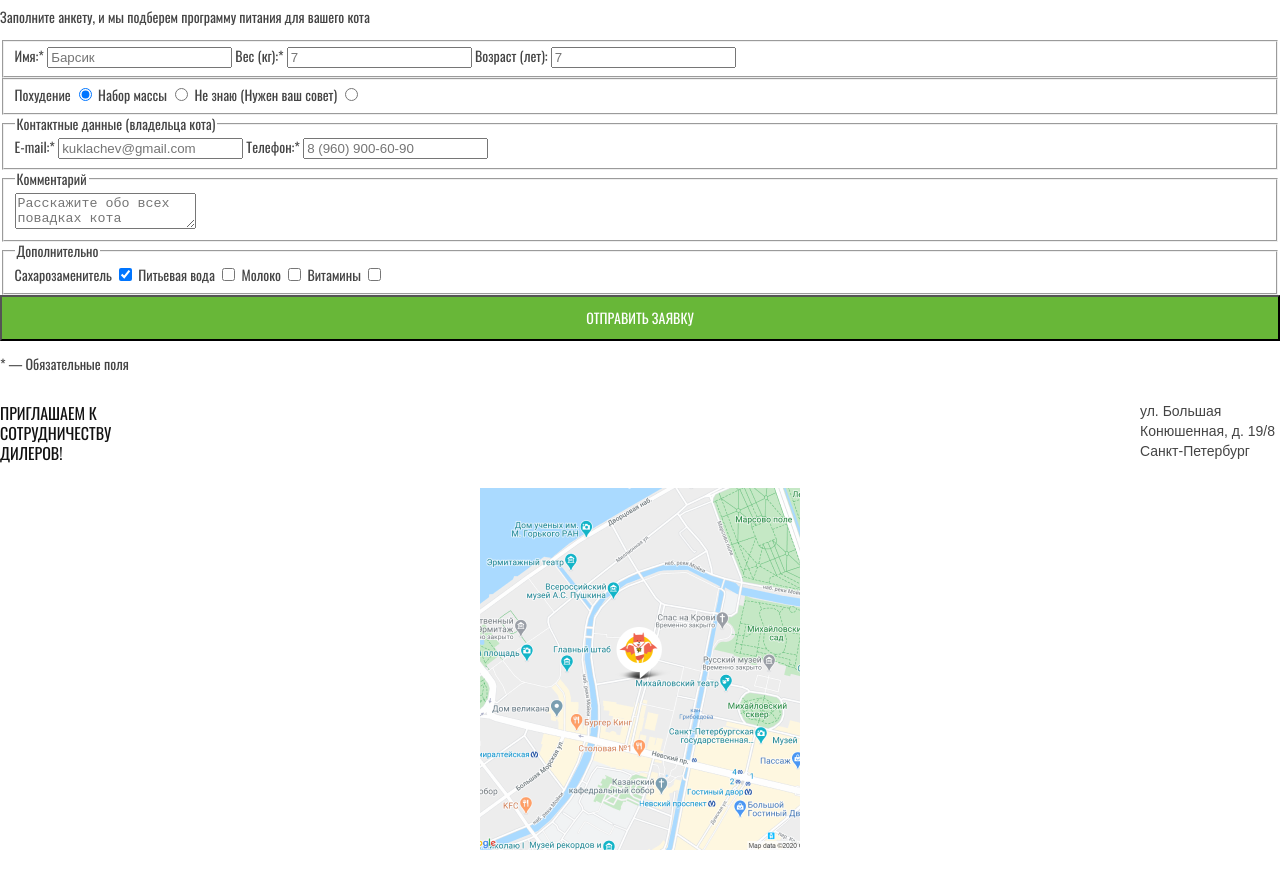
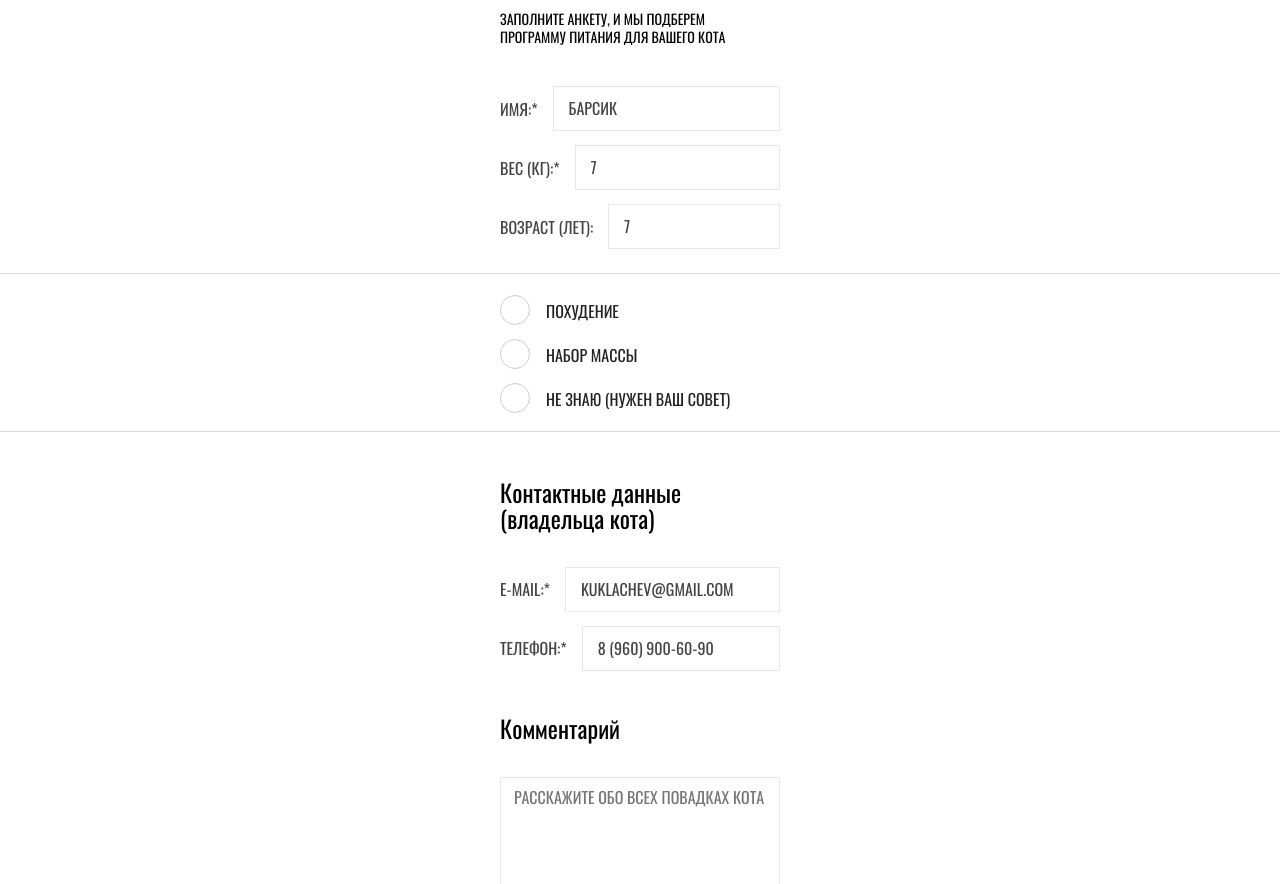
Before and after one commit to NikitaToshchev/550217-cat-energy-22, a website: page source/form.html in a window 1280 px wide. Shown: the part 354-1238 px from the top of the page. Drawn offline with nearby package versions, Linux system fonts and the light colour scheme; files that its build step writes are made by us from their sources.

Commit message:
Стилизация формы

```diff
--- a/source/form.html
+++ b/source/form.html
@@ -18,8 +18,7 @@
 <body class="page-body">
 
   <header class="page-header">
-    <div class="container">
-      <a class="page-header__logo header-logo">
+    <a class="page-header__logo header-logo container" href="index.html">
       <img class="header-logo__img" src="img/logo-mobile.svg" width="34" height="38" alt="Логотип Сat Energy">
       <img class="header-logo__name" src="img/logo-name-mobile.svg" width="101" height="18" alt="">
     </a>
@@ -38,19 +37,20 @@
       </ul>
       <button class="nav__toggle" type="button" aria-label="Открыть меню"></button>
     </nav>
-    </div>
   </header>
 
-  <main class="page-main">
+  <main class="page-main form-page">
 
     <section class="order">
+      <div class="container">
         <h1 class="order__title title">Подбор программы</h1>
-      <p class="order__text">Заполните анкету, и мы подберем программу питания для вашего кота</p>
+        <p class="order__text">Заполните анкету, и мы подберем<br> программу питания для вашего кота</p>
+      </div>
       <form class="order__form" action="https://echo.htmlacademy.ru" method="POST">
 
-        <fieldset class="order__catdata">
-          <legend class="visually-hidden">Данные кота</legend>
-
+        <fieldset class="order__fieldset order__fieldset--catdata">
+          <div class="container">
+            <h2 class="visually-hidden">Данные кота</h2>
             <label class="order__input input">
               <span>Имя:*</span>
               <input type="text" name="cat-name" placeholder="Барсик" required>
@@ -65,32 +65,32 @@
               <span>Возраст (лет):</span>
               <input type="text" name="cat-age" placeholder="7">
             </label>
-
+          </div>
         </fieldset>
 
-        <fieldset class="order__programs">
-          <legend class="visually-hidden">Выбор программы</legend>
-
+        <fieldset class="order__fieldset order__fieldset--programs">
+          <div class="container">
+            <h2 class="visually-hidden">Выбор программы</h2>
             <label class="order__radio choice">
               <span>Похудение</span>
-            <input type="radio" name="programs" value="Похудение" checked>
+              <input class="visually-hidden" type="radio" name="programs" value="Похудение" checked>
             </label>
 
             <label class="order__radio choice">
               <span>Набор массы</span>
-            <input type="radio" name="programs" value="Набор массы">
+              <input class="visually-hidden" type="radio" name="programs" value="Набор массы">
             </label>
 
             <label class="order__radio choice">
               <span>Не знаю (Нужен ваш совет)</span>
-            <input type="radio" name="programs" value="Cовет">
+              <input class="visually-hidden" type="radio" name="programs" value="Cовет">
             </label>
-
+          </div>
         </fieldset>
 
-        <fieldset class="order__contacts">
-          <legend class="order__title title-extra">Контактные данные (владельца кота)</legend>
-
+        <fieldset class="order__fieldset order__fieldset--contacts">
+          <div class="container">
+            <h2 class="order__legend title-extra">Контактные данные (владельца кота)</h2>
             <label class="order__input input input--email">
               <span>E-mail:*</span>
               <input type="email" name="email" placeholder="kuklachev@gmail.com" required>
@@ -100,54 +100,54 @@
               <span>Телефон:*</span>
               <input type="tel" name="tel" placeholder="8 (960) 900-60-90" required>
             </label>
-
+          </div>
         </fieldset>
 
-        <fieldset class="order__comments">
-          <legend class="order__title title-extra">Комментарий</legend>
-
+        <fieldset class="order__fieldset order__fieldset--comments">
+          <div class="container">
+            <h2 class="order__legend title-extra">Комментарий</h2>
             <label class="order__input input">
               <span class="visually-hidden">Комментарий</span>
               <textarea name="comment" placeholder="Расскажите обо всех повадках кота"></textarea>
             </label>
-
+          </div>
         </fieldset>
 
-        <fieldset class="order__extra-goods">
-          <legend class="order__title title-extra">Дополнительно</legend>
-
+        <fieldset class="order__fieldset order__fieldset--extra-goods">
+          <div class="container">
+            <h2 class="order__legend title-extra">Дополнительно</h2>
             <label class="order__checkbox choice choice--check">
               <span>Сахарозаменитель</span>
-            <input type="checkbox" name="extra-goods" value="sweetener" checked>
+              <input class="visually-hidden" type="checkbox" name="extra-goods" value="sweetener" checked>
             </label>
 
             <label class="order__checkbox choice choice--check">
               <span>Питьевая вода</span>
-            <input type="checkbox" name="extra-goods" value="water">
+              <input class="visually-hidden" type="checkbox" name="extra-goods" value="water">
             </label>
 
             <label class="order__checkbox choice choice--check">
               <span>Молоко</span>
-            <input type="checkbox" name="extra-goods" value="milk">
+              <input class="visually-hidden" type="checkbox" name="extra-goods" value="milk">
             </label>
 
             <label class="order__checkbox choice choice--check">
               <span>Витамины</span>
-            <input type="checkbox" name="extra-goods" value="vitamins">
+              <input class="visually-hidden" type="checkbox" name="extra-goods" value="vitamins">
             </label>
-
+          </div>
         </fieldset>
-
+        <div class="container">
           <button class="order__button button" type="submit">Отправить заявку</button>
           <p class="order__required">* — Обязательные поля</p>
-
+        </div>
       </form>
     </section>
 
-    <section class="contacts">
+    <section class="contacts contacts--grey-background">
       <h2 class="visually-hidden">Контакты</h2>
-      <div class="contacts__text">
-        <p class="contacts__invite">Приглашаем к сотрудничеству дилеров!</p>
+      <div class="contacts__text container">
+        <p class="contacts__invite">Приглашаем <br>к сотрудничеству дилеров!</p>
         <p class="contacts__adress">ул. Большая Конюшенная, д. 19/8 Санкт-Петербург</p>
       </div>
       <div class="contacts__map">
@@ -157,13 +157,14 @@
   </main>
 
   <footer class="page-footer">
-    <div class="container">
+    <div class="page-footer__wrapper container">
 
       <a class="page-footer__logo footer-logo" href="#">
         <img class="footer-logo__img" src="img/logo-name-mobile.svg" width="128" height="24" alt="Логотип Сat Energy">
       </a>
 
-      <ul class="page-footer__social social">
+      <div class="page-footer__social">
+        <ul class="social">
           <li class="social__item">
             <a class="social__link" href="#" aria-label="Вконтакте">
               <svg width="23" height="16" fill="none" xmlns="http://www.w3.org/2000/svg">
@@ -184,7 +185,7 @@
           </li>
           <li class="social__item">
             <a class="social__link" href="#" aria-label="Facebook">
-            <svg width="22" height="22" fill="none" xmlns="http://www.w3.org/2000/svg">
+              <svg width="22" height="20" fill="none" xmlns="http://www.w3.org/2000/svg">
                 <path
                   d="M16.5 1.833h-2.75a4.63 4.63 0 00-3.24 1.317 4.45 4.45 0 00-1.343 3.177v2.697h-2.75v3.595h2.75v7.191h3.666v-7.19h2.75l.917-3.596h-3.667V6.327a.89.89 0 01.269-.635.926.926 0 01.648-.263h2.75V1.833z"
                   stroke="#666" stroke-width="1.1" stroke-linecap="round" stroke-linejoin="round" />
@@ -192,12 +193,13 @@
             </a>
           </li>
         </ul>
+      </div>
 
       <div class="page-footer__copyright">
-        <a class="page-footer__copyright-link" href="https://htmlacademy.ru/intensive/adaptive" target="_blank">HTML
-          Academy
+        <a class="page-footer__copyright-link" href="https://htmlacademy.ru/intensive/adaptive" target="_blank">
+          <span class="page-footer__copyright-developer">HTML Academy</span>
           <svg class="page-footer__copyright-logo" xmlns="http://www.w3.org/2000/svg" width="27" height="34"
-            viewBox="0 0 60 60">
+            viewBox="10 10 40 40">
             <path fill="#666666"
               d="M30.2 5h-.2l-19.7 2.1v36.2l19.7 11.7 19.7-11.7v-36.2l-19.5-2.1zm17 36.8l-17.2 10.2-17.2-10.2v-14.8l17.1 10.2v1.8l-11.7-7v1.8l11.8 7.1v1.9l-11.8-7v1.8l11.8 7 11.9-7.1v-7.6l5.3-3.2v15.1zm-.1-17l-4.7 2.8-2.2 1.3-10.3-6.1v1.8l8.8 5.3h-.1l-.2.1-1.3.7-7.3-4.3v1.8l5.8 3.4-1.4.9-4.3-2.6v1.8l2.9 1.7-2.9 1.7-17-10.1 17-10.2 17.2 10zm.1-1.8l-17.3-10.2-17.1 10.2v-13.6l17.2-1.8 17.2 1.8v13.6z" />
           </svg>
--- a/source/sass/blocks/button.scss
+++ b/source/sass/blocks/button.scss
@@ -11,6 +11,8 @@
   text-decoration: none;
   color: $basic-white;
   background-color: $basic-green;
+  border: none;
+  cursor: pointer;
 
   &:hover {
     background-color: $special-green;
--- /dev/null
+++ b/source/sass/blocks/choice.scss
@@ -0,0 +1,53 @@
+.choice {
+  position: relative;
+  display: flex;
+  font-size: 16px;
+  line-height: 18px;
+  text-transform: uppercase;
+  color: $special-dark-grey;
+
+  span {
+    order: 2;
+    cursor: pointer;
+    user-select: none;
+  }
+
+  // input {
+
+  //   &:checked .choice::after{
+  //     @include pseudo;
+  //       top: 1px;
+  //       left: -33px;
+  //       width: 13px;
+  //       height: 13px;
+  //       background-color: $basic-green;
+  //       border-radius: 50%;
+  //     }
+  //   }
+
+  &::before {
+    @include pseudo;
+    top: -7px;
+    left: -46px;
+    width: 30px;
+    height: 30px;
+    border: 1px solid $special-grey;
+    border-radius: 50%;
+  }
+}
+
+.choice--check {
+  &::before {
+    border-radius: 0;
+  }
+
+  &::after {
+    top: 0;
+    left: -35px;
+    width: 18px;
+    height: 14px;
+    background-color: transparent;
+    background-image: url("../../img/icon/check.svg");
+    border-radius: 50%;
+  }
+}
--- a/source/sass/blocks/contacts.scss
+++ b/source/sass/blocks/contacts.scss
@@ -1,5 +1,8 @@
-// .contacts {
-// }
+.contacts {
+  &--grey-background {
+    background-color: $basic-grey;
+  }
+}
 
 .contacts__text {
   margin-bottom: 9px;
--- /dev/null
+++ b/source/sass/blocks/input.scss
@@ -0,0 +1,65 @@
+.input {
+  display: flex;
+  align-items: center;
+  font-size: 16px;
+  line-height: 18px;
+  color: $basic-dark-grey;
+  text-transform: uppercase;
+
+  span {
+    flex-shrink: 0;
+    margin-right: 15px;
+  }
+
+  input {
+    width: 100%;
+    padding: 12px 10px 13px 15px;
+    font: inherit;
+    text-transform: uppercase;
+    border: 1px solid $special-light-grey-1;
+  }
+
+  input::-webkit-input-placeholder {
+    color: $basic-dark-grey;
+  }
+
+  input::-moz-placeholder {
+    color: $basic-dark-grey;
+  }
+
+  input:-moz-placeholder {
+    color: $basic-dark-grey;
+  }
+
+  input:placeholder-shown {
+    color: $basic-dark-grey;
+  }
+
+  input:-ms-input-placeholder {
+    color: $basic-dark-grey;
+  }
+
+  input::-ms-input-placeholder {
+    color: $basic-dark-grey;
+  }
+
+  input::placeholder {
+    color: $basic-dark-grey;
+  }
+
+  textarea {
+    padding: 10px 13px;
+    font: inherit;
+    text-transform: uppercase;
+    width: 100%;
+    min-height: 150px;
+    resize: none;
+    border-color: $special-light-grey-1;
+  }
+}
+
+// .input--email {
+// }
+
+// .input--tel {
+// }
--- a/source/sass/blocks/nav.scss
+++ b/source/sass/blocks/nav.scss
@@ -9,7 +9,6 @@
 }
 
 .nav__item {
-  padding: 22px 0;
   border-bottom: 1px solid $special-light-grey;
 
   &:first-child {
@@ -19,6 +18,7 @@
 
 
 .nav__link {
+  padding: 22px 0;
   display: block;
   font-size: 20px;
   line-height: 20px;
--- /dev/null
+++ b/source/sass/blocks/order.scss
@@ -0,0 +1,79 @@
+// .order {
+// }
+
+.order__title {
+  margin: 27px 0 35px 0;
+}
+
+.order__text {
+  margin-bottom: 40px;
+  color: $basic-black;
+  text-transform: uppercase;
+}
+
+.order__form {
+  margin-bottom: 45px;
+}
+
+.order__fieldset {
+  margin: 0;
+  padding: 0;
+  border: 0;
+
+  &--catdata {
+    margin-bottom: 10px;
+  }
+
+  &--programs {
+    padding-top: 28px;
+    border-top: 1px solid $light-grey-2;
+    border-bottom: 1px solid $light-grey-2;
+    margin-bottom: 27px;
+  }
+
+  &--contacts {
+    margin-bottom: 10px;
+  }
+
+  &--comments {
+    margin-bottom: 14px;
+  }
+
+  &--extra-goods {
+    margin-bottom: 15px;
+  }
+}
+
+.order__legend {
+  margin-bottom: 36px;
+}
+
+.order__input {
+  margin-bottom: 14px;
+}
+
+.order__radio {
+  margin: 0 0 26px 46px;
+
+  &:last-child {
+    margin-bottom: 23px;
+  }
+}
+
+.order__checkbox {
+  margin: 0 0 25px 46px;
+}
+
+.order__button {
+  margin-bottom: 6px;
+  padding: 11px 26px;
+  font-size: 16px;
+  line-height: 20px;
+}
+
+.order__required {
+  font-family: $font-Arial;
+  font-size: 14px;
+  line-height: 16px;
+  text-align: center;
+}
--- a/source/sass/blocks/title.scss
+++ b/source/sass/blocks/title.scss
@@ -1,6 +1,23 @@
 .title {
-  font-weight: 400;
   font-size: 36px;
   line-height: 40px;
+  font-weight: 400;
   color: $basic-black;
 }
+
+.title-extra {
+  position: relative;
+  font-size: 24px;
+  line-height: 26px;
+  font-weight: 400;
+  color: $basic-black;
+
+  // &::after {
+  //   @include pseudo;
+  //   top: 50%;
+  //   right: 10px;
+  //   width: 100%;
+  //   height: 2px;
+  //   background-color: $basic-green;
+  // }
+}
--- a/source/sass/style.scss
+++ b/source/sass/style.scss
@@ -12,12 +12,15 @@
 
 @import "blocks/advantages.scss";
 @import "blocks/button.scss";
+@import "blocks/choice.scss";
 @import "blocks/contacts.scss";
 @import "blocks/example.scss";
 @import "blocks/feature.scss";
 @import "blocks/footer-logo.scss";
 @import "blocks/header-logo.scss";
+@import "blocks/input.scss";
 @import "blocks/nav.scss";
+@import "blocks/order.scss";
 @import "blocks/page-footer.scss";
 @import "blocks/page-header.scss";
 @import "blocks/page-main.scss";
```
Also changed, not shown: source/catalog.html (+1 -3 lines), source/sass/variables.scss (+7 -5 lines), source/img/icon/check.svg (added). Lines whose indentation alone changed are shown as unchanged.
